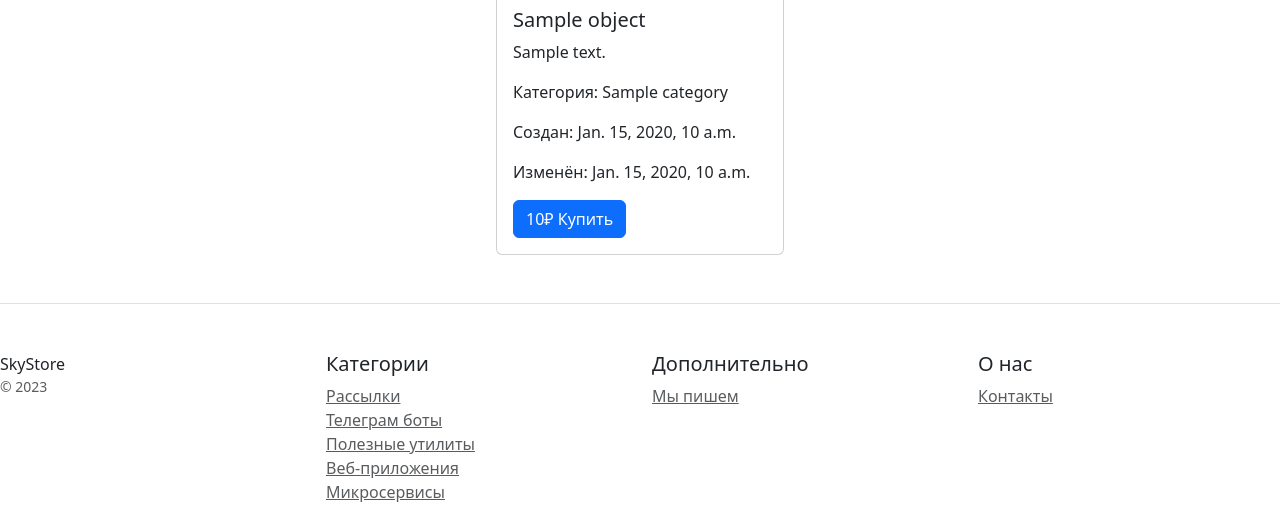
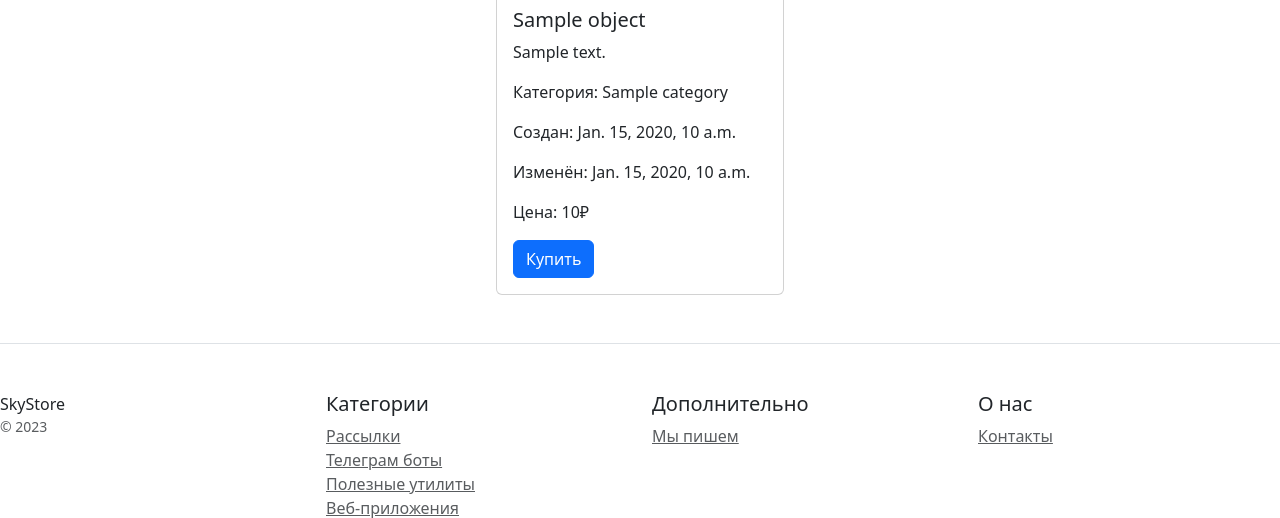
Before and after one commit to Fullesh/Django_homework_2, a Django app: template catalog/templates/catalog/product.html in a window 1280 px wide. Shown: the part 366-884 px from the top of the page. Run offline with Django 5.2, Linux system fonts and the light colour scheme; the template is opened without the code that fills it: most values are stand-ins (such as "Sample title", 1, 10 or a date in 2020).

Commit message:
Перенесена цена в карточке продукта

```diff
--- a/catalog/templates/catalog/product.html
+++ b/catalog/templates/catalog/product.html
@@ -14,7 +14,8 @@
     <p class="card-text">Категория: {{object.category}}</p>
     <p class="card-text">Создан: {{object.created_at}}</p>
     <p class="card-text">Изменён: {{object.updated_at}}</p>
-    <a href="#" class="btn btn-primary">{{object.price_to_buy}}₽ Купить</a>
+    <p class="card-text">Цена: {{object.price_to_buy}}₽</p>
+    <a href="#" class="btn btn-primary">Купить</a>
   </div>
 </div>
 {% endblock %}
```
